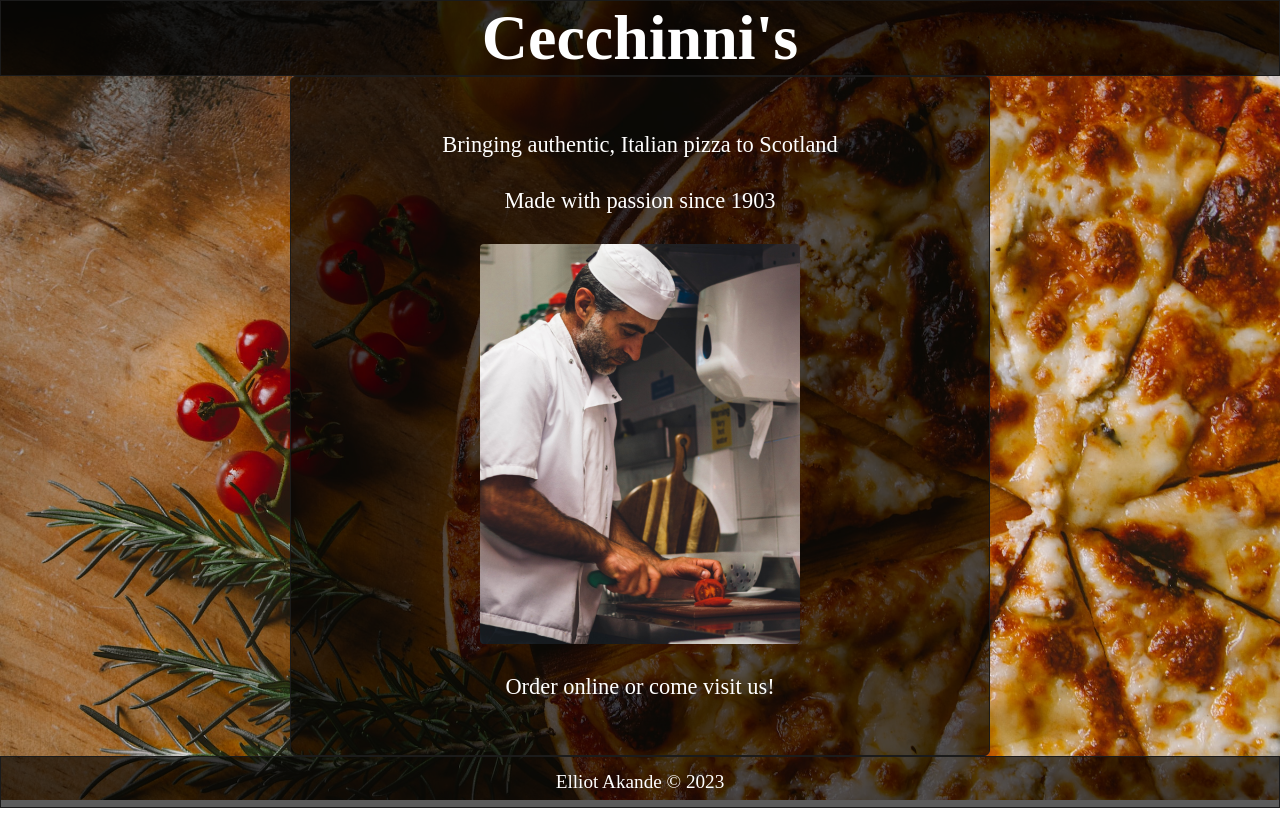
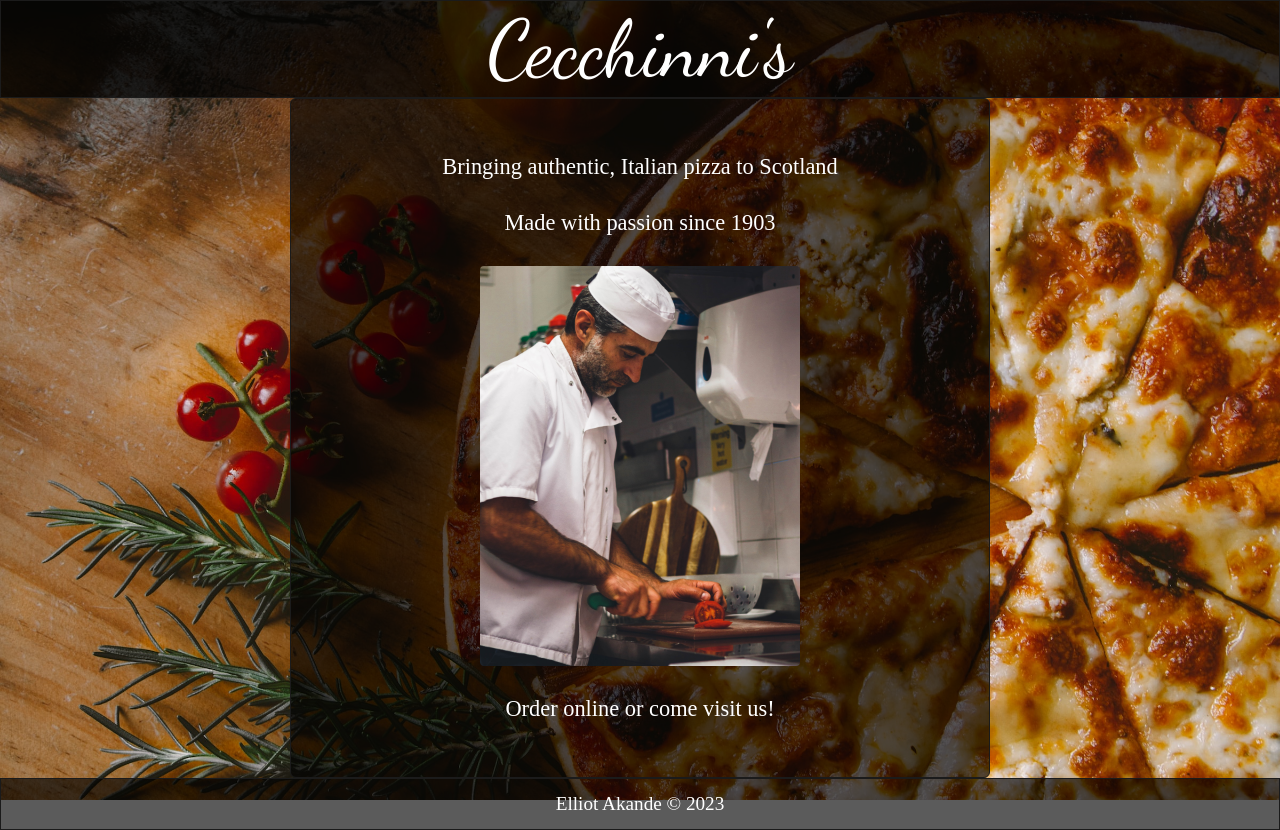
Before and after one commit to Elliot-Akande/restaurant-page, a website built with webpack: page dist/index.html in a window 1280 px wide. Before the commit the page ends 808 px from the top, so only its background shows below. Built offline with nearby package versions, Linux system fonts and the light colour scheme.

Commit message:
Add header font

```diff
--- a/src/style.css
+++ b/src/style.css
@@ -1,3 +1,8 @@
+@font-face {
+    font-family: DancingScript;
+    src: url('./DancingScript-VariableFont_wght.ttf') format('truetype');
+}
+
 :root {
     --color-bg: #000000a4;
     --color-bg-dark: #000000c2;
@@ -42,7 +47,9 @@ header {
 }
 
 header>h1 {
-    font-size: 4rem;
+    font-size: 5rem;
+    font-family: 'DancingScript', cursive;
+    font-weight: 200;
 }
 
 main {
```
Also changed, not shown: src/DancingScript-VariableFont_wght.ttf (added).
